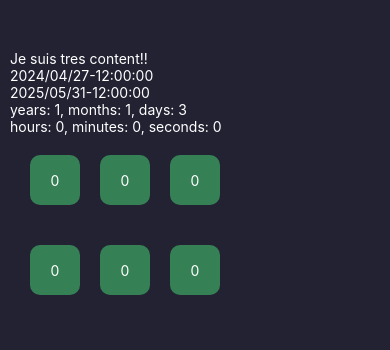
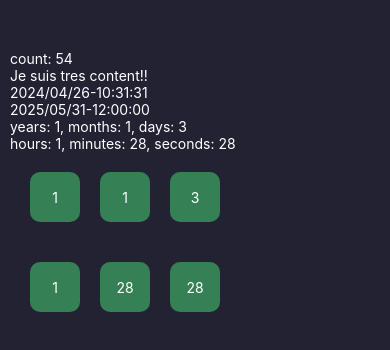
Before and after one commit to andre9494/ReactDemo, a React Native app: screen / in a window 390 px wide. Shown: the top 350 px of the page. Built offline with nearby package versions, Linux system fonts and the light colour scheme.

Commit message:
timer counting

```diff
--- a/pages/Timer.tsx
+++ b/pages/Timer.tsx
@@ -3,46 +3,58 @@ import Square from "../components/Square";
 import TextField from "../components/TextField";
 import styles from "../styles";
 import moment from "moment";
+import { useEffect, useState } from "react";
 
 const Timer = () => {
-  const currentDate = moment("2024-04-27");
+//   const currentDate = moment();
+  const currentDate = moment();
   const targetDate = moment("2025-05-31");
   const duration = moment.duration(targetDate.diff(currentDate));
-//   const date = moment(dateDiffMili);
-const years = duration.years();
-const months = duration.months();
-const days = duration.days();
-const hours = duration.hours();
-const minutes = duration.minutes();
-const seconds = duration.seconds();
+  //   const years = duration.years();
+  //   const months = duration.months();
+  //   const days = duration.days();
+  //   const hours = duration.hours();
+  //   const minutes = duration.minutes();
+  //   const seconds = duration.seconds();
+  const [count, setCount] = useState(0);
+  useEffect(() => {
+
+    setTimeout(()=>{setCount(count+1)}, 100);
+  }, [count]);
+
   return (
-    <View style={{...styles.pageContainer}}>
+	<View style={{ ...styles.pageContainer }}>
+	  <TextField>{`count: ${count}`}</TextField>
 	  <TextField>Je suis tres content!!</TextField>
 	  <TextField>{currentDate.format("yyyy/MM/DD-hh:mm:ss")}</TextField>
 	  <TextField>{targetDate.format("yyyy/MM/DD-hh:mm:ss")}</TextField>
-      <TextField>{`years: ${years}, months: ${months}, days: ${days}`}</TextField>
-      <TextField>{`hours: ${hours}, minutes: ${minutes}, seconds: ${seconds}`}</TextField>
+	  <TextField>{`years: ${duration.years()}, months: ${duration.months()}, days: ${duration.days()}`}</TextField>
+	  <TextField>{`hours: ${duration.hours()}, minutes: ${duration.minutes()}, seconds: ${duration.seconds()}`}</TextField>
 
-      <View style={{ ...styles.container, display: "flex", flexDirection: "row"}}>
+	  <View
+		style={{ ...styles.container, display: "flex", flexDirection: "row" }}
+	  >
 		<View style={styles.container}>
-          <Square>0</Square>
+		  <Square>{duration.years()}</Square>
 		</View>
 		<View style={styles.container}>
-          <Square>0</Square>
+		  <Square>{duration.months()}</Square>
 		</View>
 		<View style={styles.container}>
-          <Square>0</Square>
+		  <Square>{duration.days()}</Square>
 		</View>
 	  </View>
-      <View style={{ ...styles.container, display: "flex", flexDirection: "row"}}>
+	  <View
+		style={{ ...styles.container, display: "flex", flexDirection: "row" }}
+	  >
 		<View style={styles.container}>
-          <Square>0</Square>
+		  <Square>{duration.hours()}</Square>
 		</View>
 		<View style={styles.container}>
-          <Square>0</Square>
+		  <Square>{duration.minutes()}</Square>
 		</View>
 		<View style={styles.container}>
-          <Square>0</Square>
+		  <Square>{duration.seconds()}</Square>
 		</View>
 	  </View>
 	</View>
```
Lines whose indentation alone changed are shown as unchanged.
